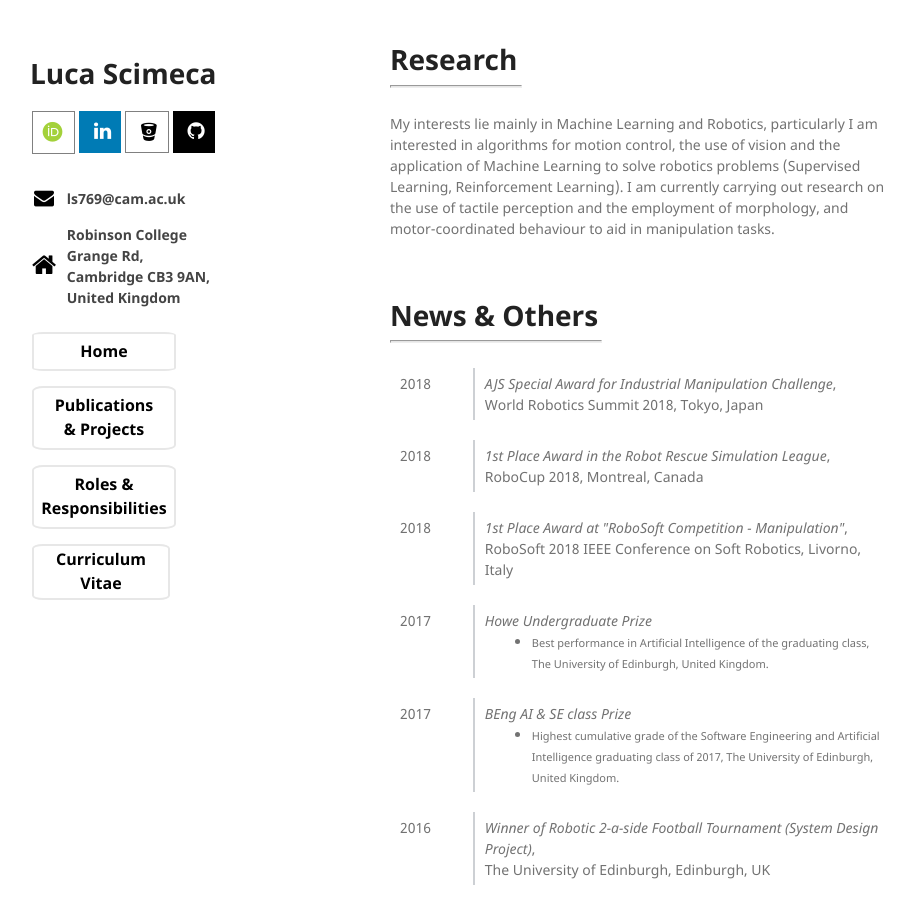
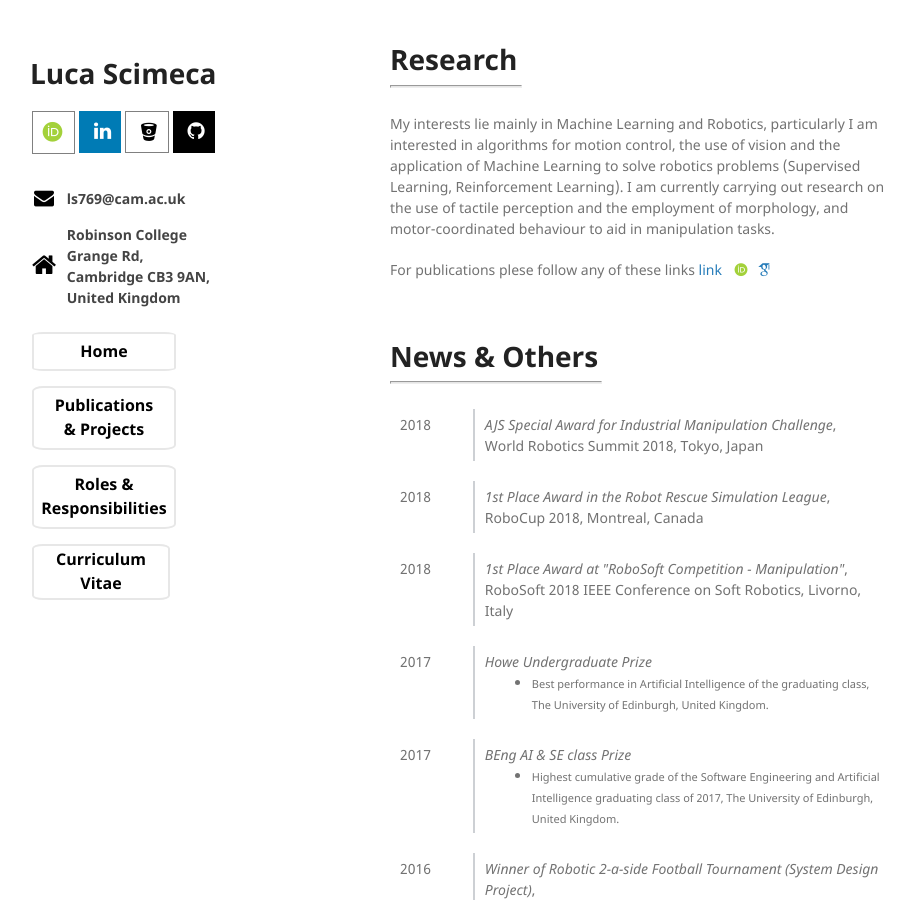
Before and after one commit to lucascimeca/lucascimeca.github.io, a Jekyll site: the page built from index.md, in a window 1280 px wide and 900 px high, scrolled down 956 px. Shown: the whole window, without its empty margins (180-1094 px from the left). Built offline with Jekyll 4.4.1, drawn with Linux system fonts in a browser that asks for light colours; nearby versions of some CDN libraries; some web fonts are replaced; the repository's description, which GitHub fills in, is left out.

Commit message:
Update index.md

```diff
--- a/index.md
+++ b/index.md
@@ -25,6 +25,8 @@ I have won over 13 awards among which 9 paid scholarships for academic performan
 <hr style="width: 130px">
 
 My interests lie mainly in Machine Learning and Robotics, particularly I am interested in algorithms for motion control, the use of vision and the application of Machine Learning to solve robotics problems (Supervised Learning, Reinforcement Learning). I am currently carrying out research on the use of tactile perception and the employment of morphology, and motor-coordinated behaviour to aid in manipulation tasks.
+
+For publications plese follow any of these links <a href="https://lucascimeca.github.io/publications#-publications---" target="_blank">link</a> <a href="https://orcid.org/0000-0002-2821-0072" class="ai ai-orcid" style="font-size: 15px; padding-left: 8px; color: #a3d13a" target="_blank"></a> <a href="https://scholar.google.co.uk/citations?user=fKJvAvMAAAAJ" class="ai ai-google-scholar" style="font-size: 15px; padding-left: 5px" target="_blank"></a>
 
 <br/>
 
```
